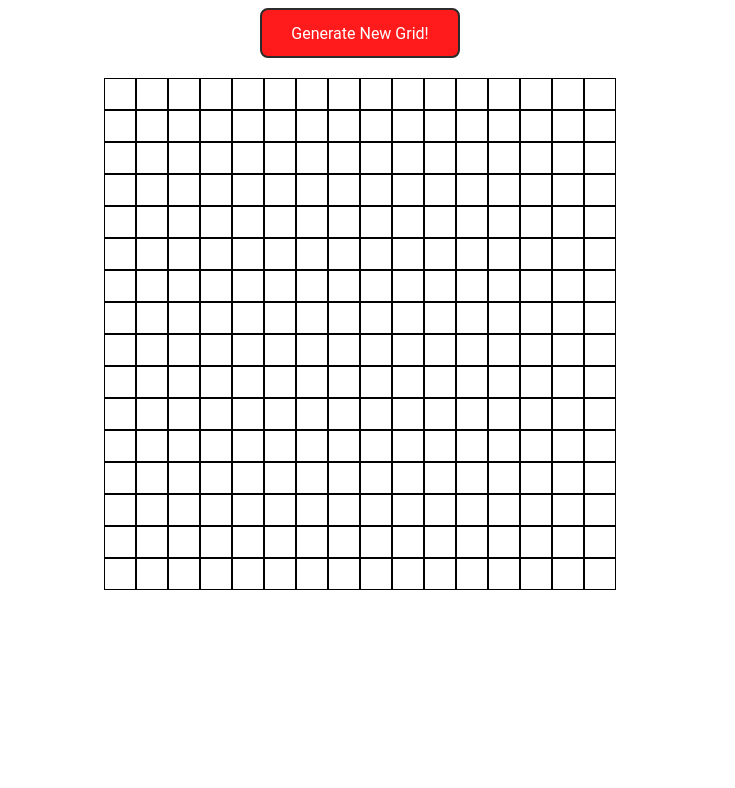
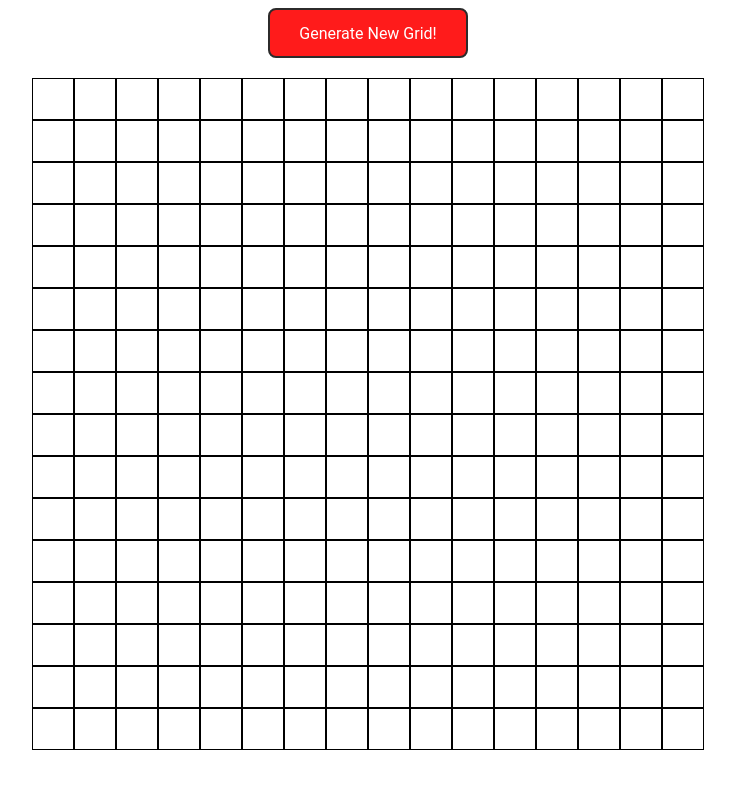
Before and after one commit to Ekd-learning/Etch-a-Sketch, a plain HTML site: page index.html in a window 1280 px wide. Shown: the whole page, without its empty margins (280-1015 px from the left). Drawn offline with Linux system fonts and the light colour scheme.

Commit message:
Made grid take same size all the time

```diff
--- a/script.js
+++ b/script.js
@@ -41,6 +41,8 @@ const clearGrid = function () {
 };
 
 const generateGrid = function (grid_number = 16) {
+  const squareMaxHeight =
+    (document.querySelector(`body`).offsetHeight * 0.8) / grid_number;
   for (let i = 0; i < grid_number; i++) {
     const row = document.createElement("div");
     row.classList.add("grid_row");
@@ -49,8 +51,10 @@ const generateGrid = function (grid_number = 16) {
       square_div.classList.add("square");
       //setRandomColor(square_div); // testing purposes
       square_div.style.backgroundColor = "white";
-      square_div.style.width = "30px";
-      square_div.style.height = "30px";
+      square_div.style.height = `${squareMaxHeight}px`;
+      square_div.style.width = `${squareMaxHeight}px`;
+      square_div.style.maxWidth = "960px";
+      square_div.style.maxHeight = "960px";
       square_div.style.border = "1px solid black";
       square_div.appendChild(document.createElement("div"));
       square_div.addEventListener("mouseover", function () {
--- a/style.css
+++ b/style.css
@@ -1,8 +1,14 @@
+html {
+  width: 100%;
+  height: 100%;
+}
 body {
   display: flex;
   flex-direction: column;
   gap: 20px;
   align-items: center;
+  width: 100%;
+  min-height: 100%;
 }
 
 #grid_generator_btn {
@@ -11,7 +17,7 @@ body {
   background-color: rgb(255, 27, 27);
   color: white;
   font-size: 16px;
-  font-family: "Roboto", serig;
+  font-family: "Roboto", serif;
   border-radius: 8px;
   border-style: solid;
   border-color: rgb(44, 43, 43);
@@ -21,10 +27,22 @@ body {
   display: flex;
   flex-wrap: wrap;
   flex-direction: row;
-  height: 100%;
-  width: 100%;
-  /*max-width: "960px";
-  max-height: "960px";*/
+  /*height: 960px;
+  width: 960px;*/
+  min-width: 100%;
+  min-height: 100%;
+  max-width: 960px;
+  max-height: 960px;
   justify-content: center;
   align-content: center;
 }
+
+.square {
+  display: flex;
+  min-width: 10px;
+  min-height: 10px;
+  max-width: 960px;
+  max-width: 960px;
+  width: 960;
+  height: 960;
+}
```
